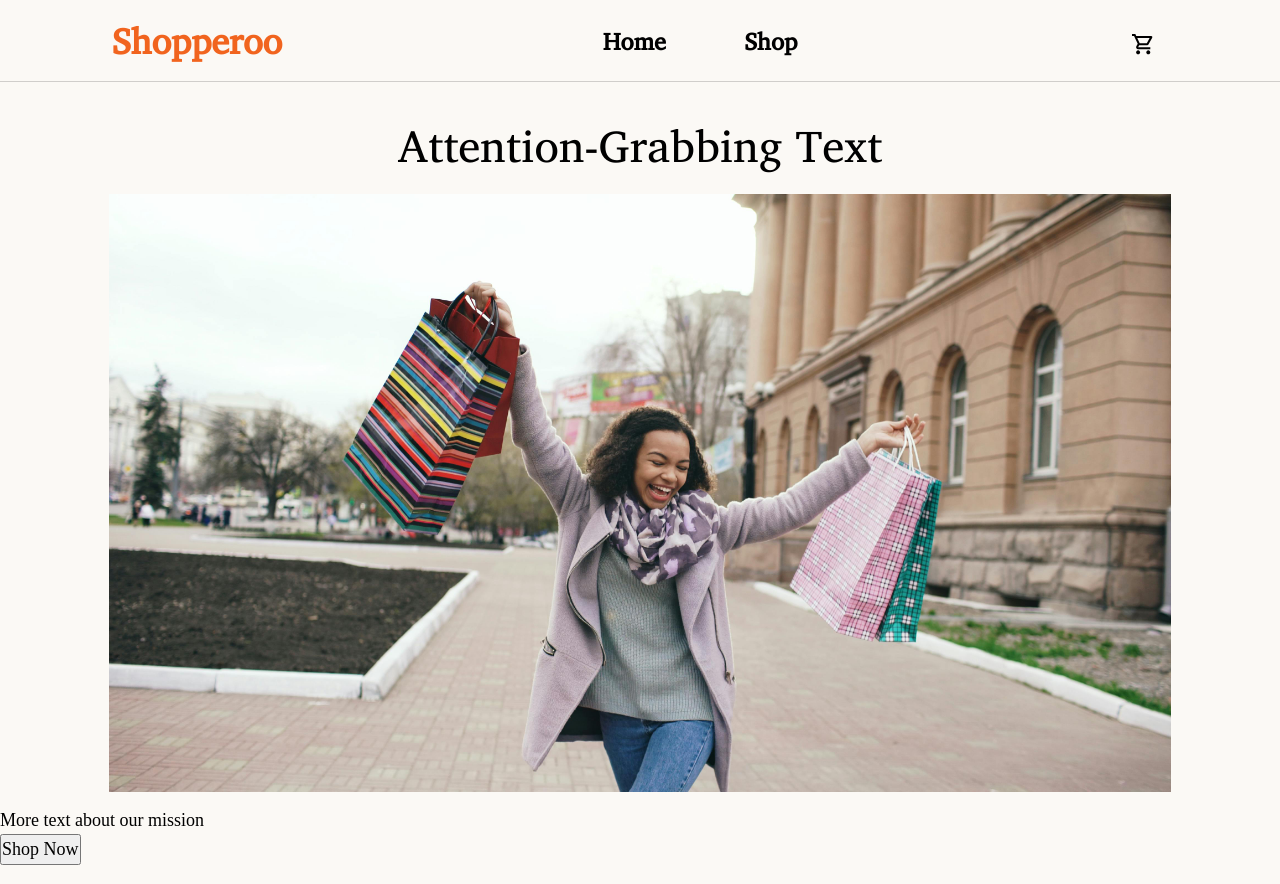
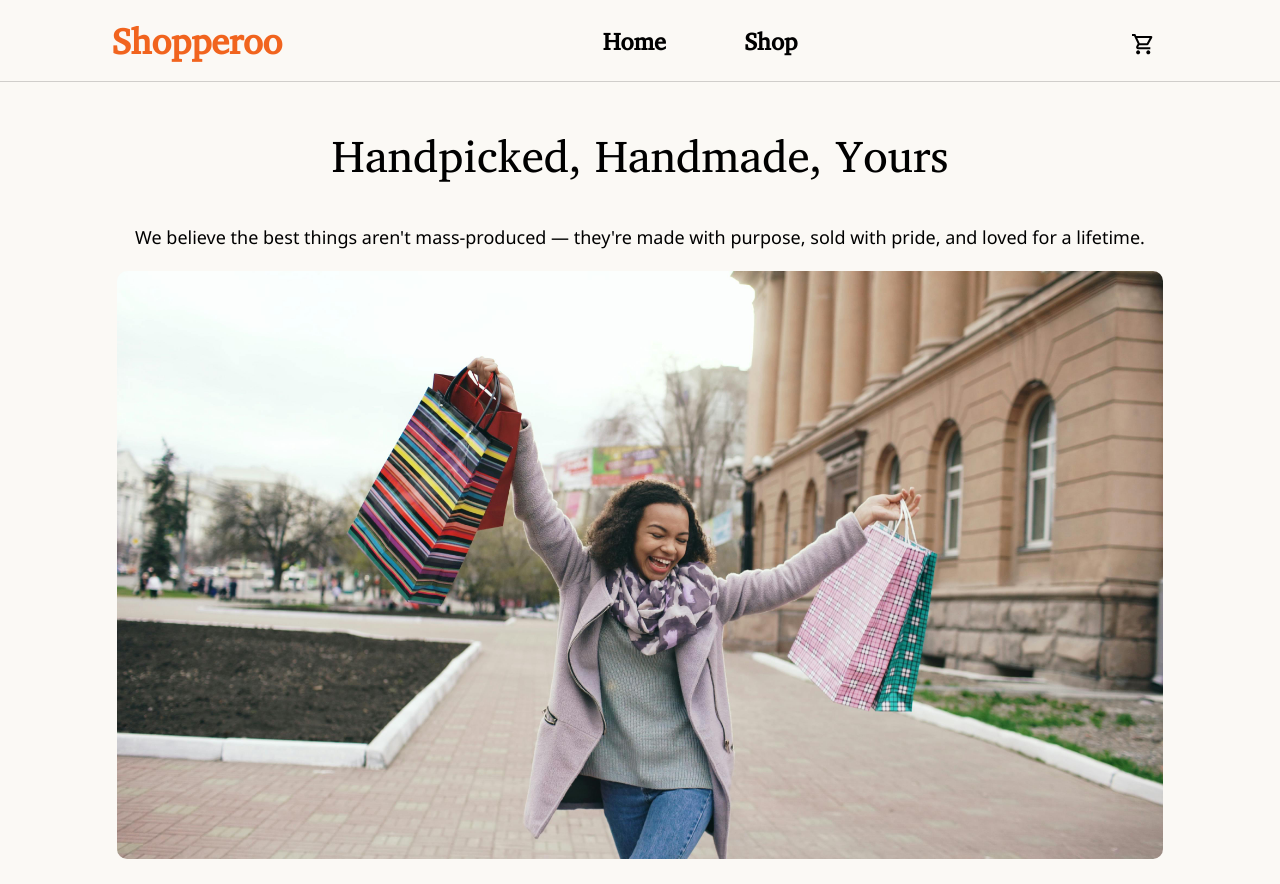
Before and after one commit to Q-Chan97/shopping-cart, a React (Vite) app: page / in a window 1280 px wide. Built offline with nearby package versions, Linux system fonts and the light colour scheme.

Commit message:
feat: Implement Home component

```diff
--- a/src/components/Home/Home.jsx
+++ b/src/components/Home/Home.jsx
@@ -1,27 +1,33 @@
 import styles from "./Home.module.css";
+import { Link } from "react-router";
 
 import heroImage from "/src/assets/images/hero-image.jpg";
 import heroImageMobile from "/src/assets/images/hero-image-mobile.jpg";
 
 export default function Home() {
     return (
-        <section>
+        <section className={styles.pageContainer}>
             <article className={styles.heroContainer}>
-                <p className={styles.heroText}>Attention-Grabbing Text</p>
+                <p className={styles.heroText}>Handpicked, Handmade, Yours</p>
+                <div className={styles.missionContainerDesktop}>
+                    <p>We believe the best things aren't mass-produced — they're made with purpose, sold with pride, and loved for a lifetime.</p>
+                </div>
                 <div className={styles.imageContainer}>
                     <div className={styles.vignette}></div>
                     <picture>
                         <source media="(width < 600px)" srcSet={heroImageMobile}/>
                         <source media="(width > 600px)" srcSet={heroImage} />
-                        <img src={heroImage} alt="hero image" />
+                        <img src={heroImage} alt="hero image" className={styles.heroImage} />
                     </picture>
                 </div>
             </article>
-            <article>
-                <p>More text about our mission</p>
-                <div>
-                    <button>Shop Now</button>
+            <article className={styles.actionContainer}>
+                <div className={styles.missionContainer}>
+                    <p>We believe the best things aren't mass-produced — they're made with purpose, sold with pride, and loved for a lifetime.</p>
                 </div>
+                <button className={styles.button}>
+                    <Link to={"shop"}>Shop Now</Link>
+                </button>
             </article>
         </section>
     )
```
